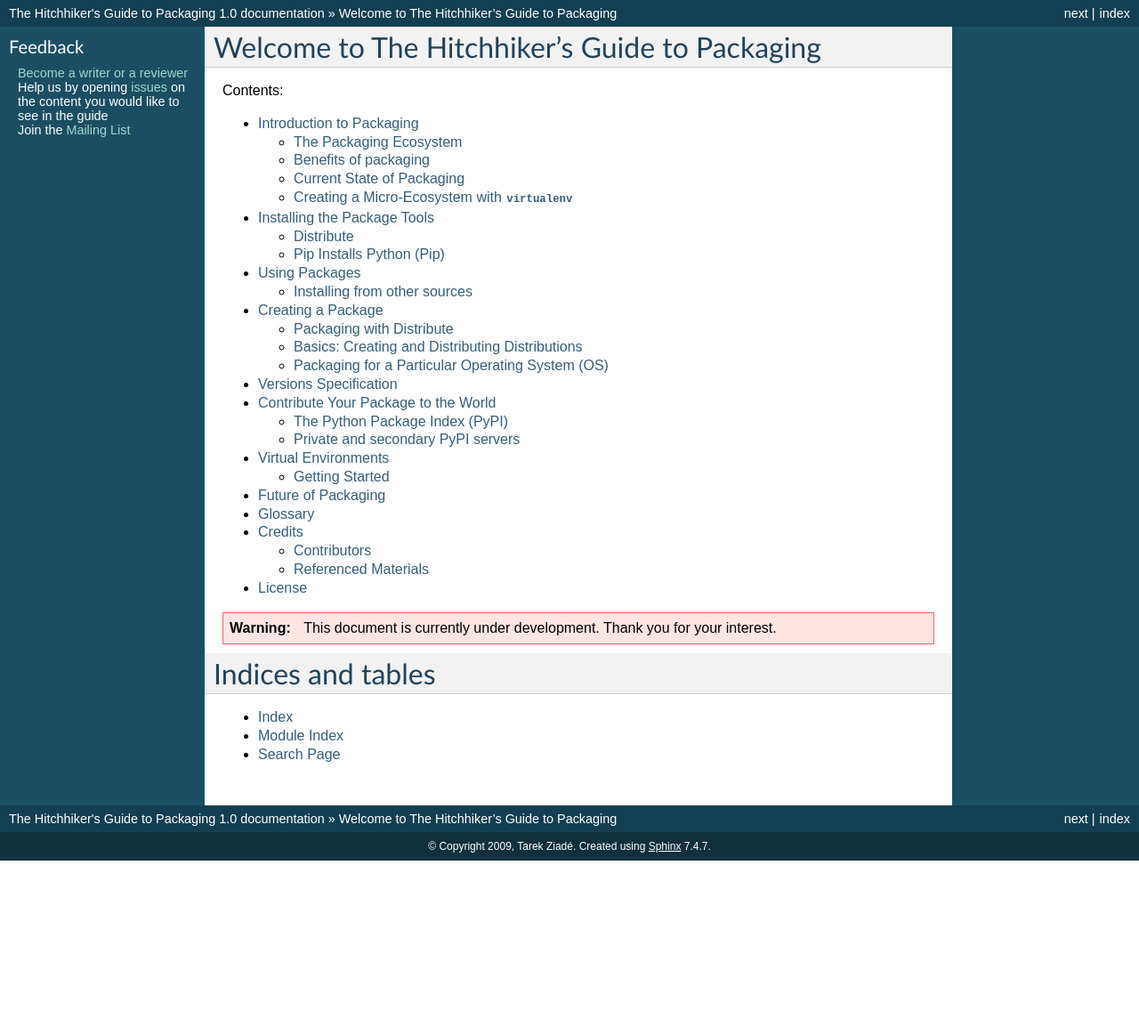
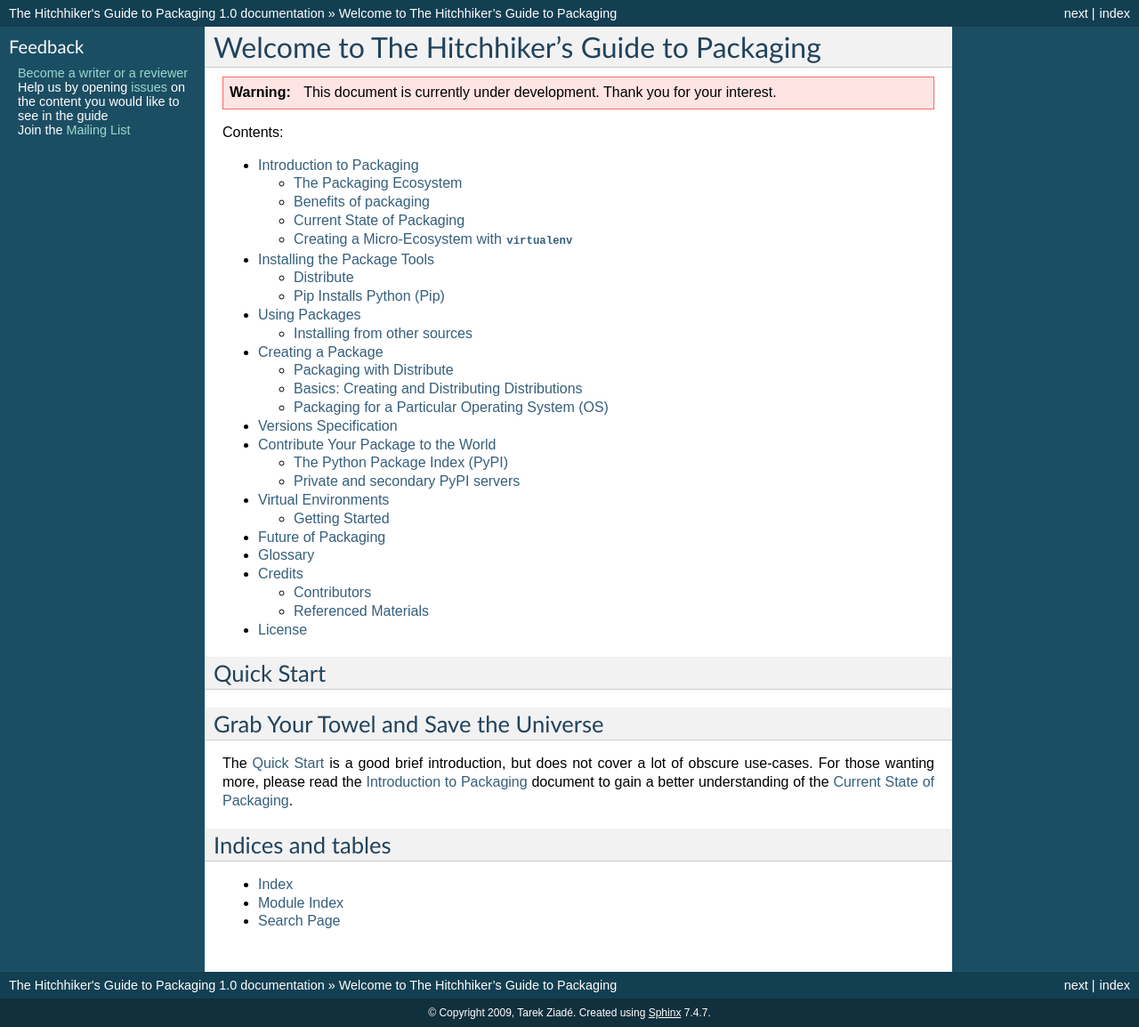
Before and after one commit to pypa/packaging.python.org, a Sphinx documentation site: the page built from source/index.txt, in a window 1280 px wide. Shown: the whole page at 89% size. Built offline with Sphinx 7.4.7, drawn with Linux system fonts in a browser that asks for light colours; before the commit the page ends 967 px from its top, so only the background shows below that.

Commit message:
Added the quick start section to the index page, to make it as visable as possible.

```diff
--- a/source/index.txt
+++ b/source/index.txt
@@ -1,5 +1,8 @@
+==============================================
 Welcome to The Hitchhiker's Guide to Packaging
 ==============================================
+
+.. warning:: This document is currently under development. Thank you for your interest.
 
 Contents:
 
@@ -18,7 +21,17 @@
    credits.txt
    license.txt
 
-.. warning:: This document is currently under development. Thank you for your interest.
+.. index:: quick start;
+
+Quick Start
+===========
+
+
+
+Grab Your Towel and Save the Universe
+=====================================
+
+The `Quick Start`_ is a good brief introduction, but does not cover a lot of obscure use-cases. For those wanting more, please read the :doc:`introduction` document to gain a better understanding of the :ref:`state_of_packaging_info`.
 
 Indices and tables
 ==================
--- a/source/introduction.txt
+++ b/source/introduction.txt
@@ -119,6 +119,8 @@
 - Search
       Find packages by searching a :term:`package index` for specific terminology. (see :ref:`pip_info`)
 
+.. _state_of_packaging_info:
+
 Current State of Packaging
 ==========================
 
--- a/source/overview.txt
+++ b/source/overview.txt
@@ -22,7 +22,7 @@
 
 Users
     Users **(5)** of Python who would like to install third-party modules
-    (see "distributions" below) on their system.
+    (see :term:`distributions <distribution>` below) on their system.
 
 Distributions
     Juicy and delicious third-party Python modules, ripe for the
```
Also changed, not shown: source/contributing.txt (+5 -8 lines).
